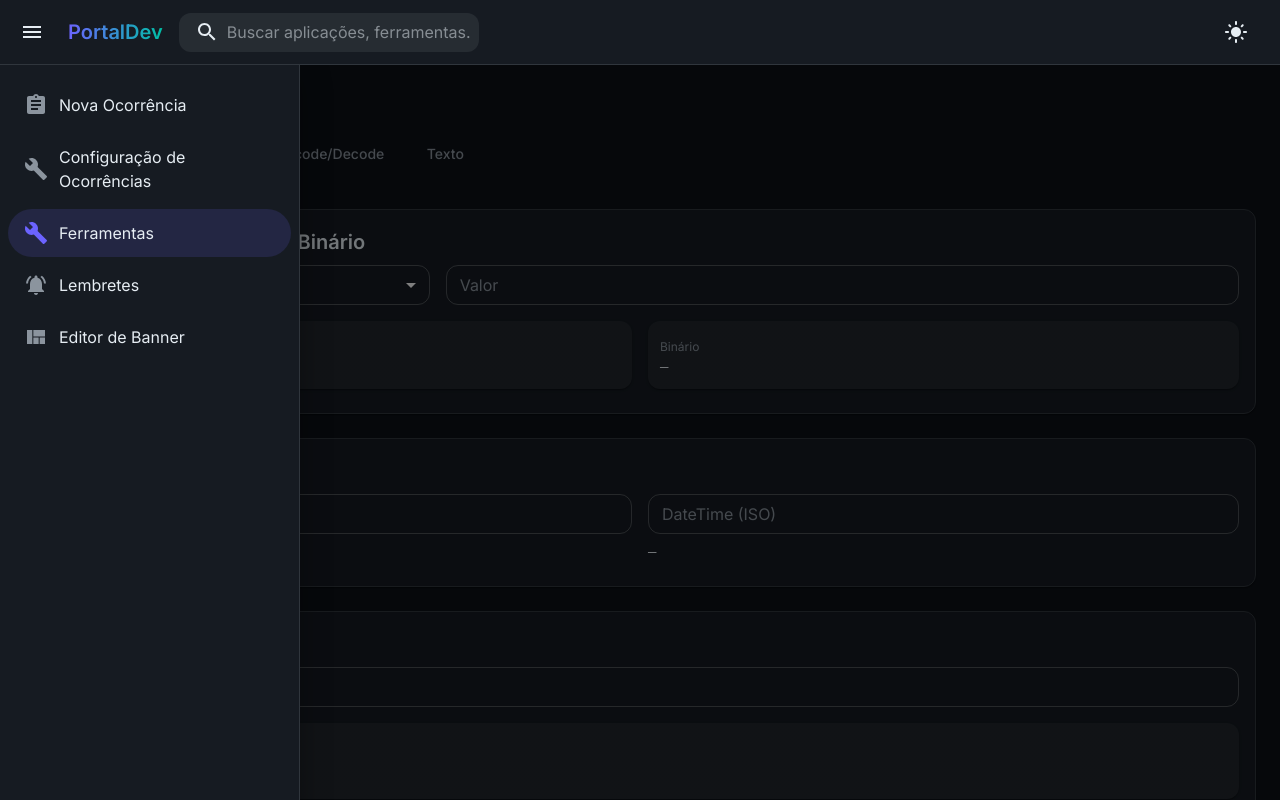
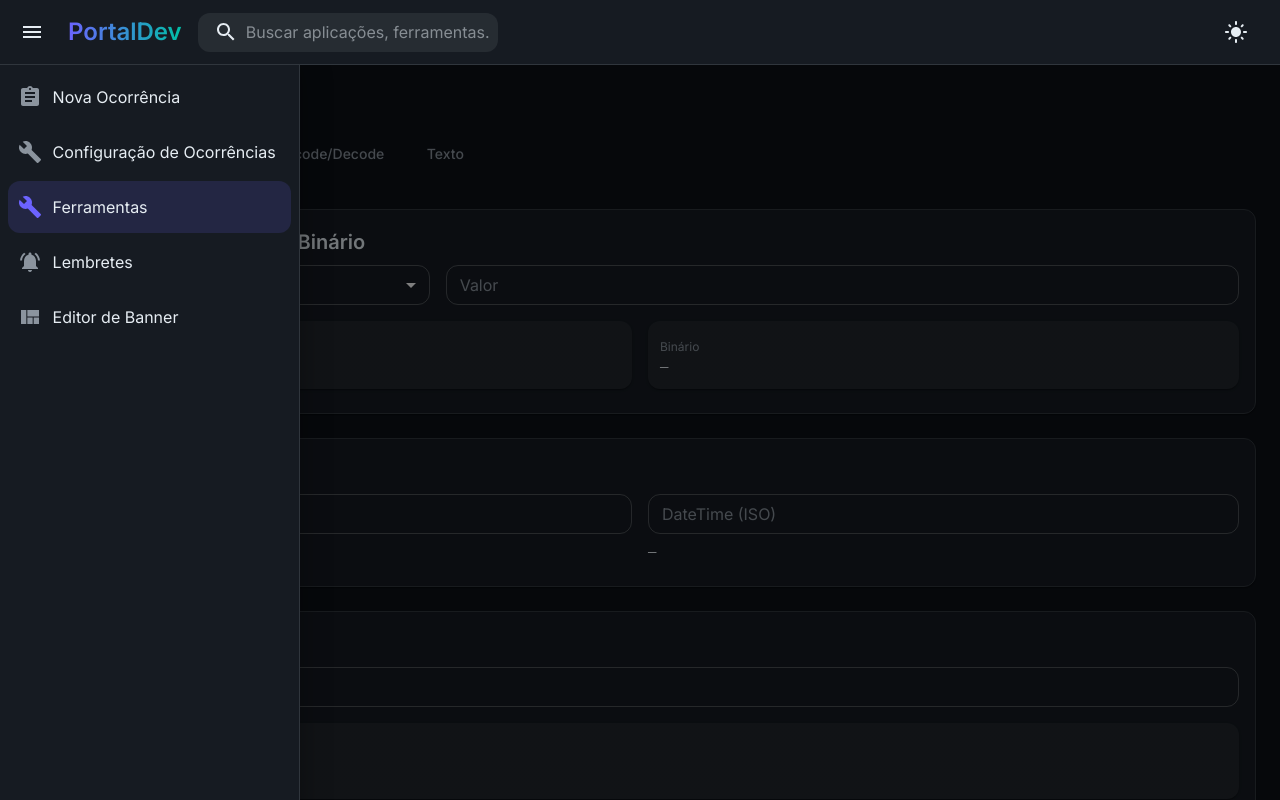
Before and after one commit to 4demar/projeto-base7, a React (Vite) app: page /ferramentas in a window 1280 px wide. Shown: the top 800 px of the page. Built offline with nearby package versions, Linux system fonts and the light colour scheme.

Commit message:
configuração de layout

```diff
--- a/src/components/ConfiguracaoOcorrencias/ModalSubtipo.tsx
+++ b/src/components/ConfiguracaoOcorrencias/ModalSubtipo.tsx
@@ -376,17 +376,18 @@ export default function ModalSubtipo({ aberto, tipos, subtipoEdicao, onFechar, o
                                                 ) : (
                                                     <ConfigScroll>
                                                         <ConfigCabecalho>
-                                                            <div className="col-campo">Campo</div>
+                                                            <div className="col-campo align-items-center">Campo</div>
 
-                                                            <div className="grupo-titulo grupo-cadastro">Tela de Cadastro</div>
-                                                            <div className="grupo-titulo grupo-editar">Tela de Edição</div>
-                                                            <div className="grupo-titulo grupo-obrigatorio">Obrigatório</div>
-                                                            <div className="grupo-titulo grupo-visualizar">Visualizar</div>
+                                                            <div className="grupo-titulo grupo-cadastro">Nova ocorrência</div>
+                                                            <div className="grupo-titulo grupo-editar">Editar ocorrência</div>
+                                                            <div className="grupo-titulo grupo-obrigatorio">Campo obrigatório</div>
+                                                            <div className="grupo-titulo grupo-visualizar">Ocorrência finalizada</div>
 
-                                                            <div className="sub">Exibir</div>
-                                                            <div className="sub">Cadastrar</div>
-                                                            <div className="sub">Exibir</div>
-                                                            <div className="sub">Editar</div>
+
+                                                            <div className="sub">Somente Leitura</div>
+                                                            <div className="sub">Editável</div>
+                                                            <div className="sub">Somente Leitura</div>
+                                                            <div className="sub">Editável</div>
 
                                                         </ConfigCabecalho>
 
@@ -397,9 +398,18 @@ export default function ModalSubtipo({ aberto, tipos, subtipoEdicao, onFechar, o
                                                                     <div className="nome-campo">{campo.label}</div>
 
                                                                     <div className="celula">
-                                                                        <ConfigCheck type="checkbox" aria-label="Cadastro - Visualizar"
-                                                                            checked={cfg.cadastroVisivel}
+
+                                                                        <ConfigCheck type="checkbox"
+                                                                            value=""
+                                                                            checked={undefined}
                                                                             onChange={(e) => alterarFlag(campo.id, "cadastroVisivel", e.target.checked)} />
+
+                                                                        {/* <div className="form-check">
+                                                                            <ConfigCheck className="form-check-input" type="checkbox" value="" id="checkIndeterminate">
+                                                                            <label className="form-check-label" for="checkIndeterminate">
+                                                                                Indeterminate checkbox
+                                                                            </label>
+                                                                        </div> */}
                                                                     </div>
                                                                     <div className="celula">
                                                                         <ConfigCheck type="checkbox" aria-label="Cadastro - Cadastrar"
--- a/src/components/ConfiguracaoOcorrencias/ModalTipo.tsx
+++ b/src/components/ConfiguracaoOcorrencias/ModalTipo.tsx
@@ -227,10 +227,10 @@ export default function ModalTipo({ aberto, tipoEdicao, onFechar, onSalvo }: Pro
                             <TabsScroll>
                                 <TabsCabecalho>
                                     <div className="col" />
-                                    <div className="col col-aba">Aba</div>
-                                    <div className="col col-fluxo">Visualizar</div>
-                                    <div className="col col-fluxo">Editar</div>
-                                    <div className="col col-fluxo">Cadastrar</div>
+                                    <div className="col d-flex justify-content-start">Exibição de abas</div>
+                                    <div className="col col-fluxo">Nova Ocorrência</div>
+                                    <div className="col col-fluxo">Editar Ocorrência</div>
+                                    <div className="col col-fluxo">Ocorrência Finalizada</div>
                                 </TabsCabecalho>
 
                                 {abasOrdenadas.map((aba, index) => {
@@ -251,19 +251,19 @@ export default function ModalTipo({ aberto, tipoEdicao, onFechar, onSalvo }: Pro
                                             </span>
                                             <span className="nome-aba">{aba.descricao}</span>
                                             <div className="celula">
-                                                <ConfigCheck type="checkbox" aria-label={`${aba.descricao} - Visualizar`}
-                                                    checked={cfg.visualizar}
-                                                    onChange={(e) => alterarFluxo(aba.id, "visualizar", e.target.checked)} />
+                                                <ConfigCheck type="checkbox"
+                                                    checked={cfg.cadastrar}
+                                                    onChange={(e) => alterarFluxo(aba.id, "cadastrar", e.target.checked)} />
                                             </div>
                                             <div className="celula">
-                                                <ConfigCheck type="checkbox" aria-label={`${aba.descricao} - Editar`}
+                                                <ConfigCheck type="checkbox"
                                                     checked={cfg.editar}
                                                     onChange={(e) => alterarFluxo(aba.id, "editar", e.target.checked)} />
                                             </div>
                                             <div className="celula">
-                                                <ConfigCheck type="checkbox" aria-label={`${aba.descricao} - Cadastrar`}
-                                                    checked={cfg.cadastrar}
-                                                    onChange={(e) => alterarFluxo(aba.id, "cadastrar", e.target.checked)} />
+                                                <ConfigCheck type="checkbox"
+                                                    checked={cfg.visualizar}
+                                                    onChange={(e) => alterarFluxo(aba.id, "visualizar", e.target.checked)} />
                                             </div>
                                         </TabsLinha>
                                     );
--- a/src/components/ConfiguracaoOcorrencias/modalStyles.ts
+++ b/src/components/ConfiguracaoOcorrencias/modalStyles.ts
@@ -14,22 +14,10 @@ export const ModalOverlay = styled.div`
     top: 50px;
 `;
 
-export const ModalCaixa = styled.div<{ largura?: number }>`
-    background: ${cores.superficie};
-    border-radius: 18px;
-    width: 100%;
-    max-width: ${({ largura }) => largura ?? 880}px;
-    max-height: 85vh;
-    display: flex;
-    flex-direction: column;
-    box-shadow: 0 24px 60px rgba(16, 24, 40, 0.25);
-    overflow: hidden;
-`;
-
 export const ModalCabecalho = styled.div`
     padding: 22px 26px 14px;
-    border-bottom: 1px solid ${cores.borda};
-    background: linear-gradient(180deg, #f8fafc 0%, #ffffff 100%);
+    border-bottom: 1px solid ${cores.neutro};
+    background: ${cores.neutroFundo}; //linear-gradient(180deg, #f8fafc 0%, #ffffff 100%);
 
     .titulo {
         display: flex;
@@ -74,6 +62,18 @@ export const ModalCabecalho = styled.div`
     position: relative;
 `;
 
+export const ModalCaixa = styled.div<{ largura?: number }>`
+    background: ${cores.fundo};
+    border-radius: 18px;
+    width: 100%;
+    max-width: ${({ largura }) => largura ?? 880}px;
+    max-height: 85vh;
+    display: flex;
+    flex-direction: column;
+    box-shadow: 0 24px 60px rgba(16, 24, 40, 0.25);
+    overflow: hidden;
+`;
+
 export const ModalCorpo = styled.div`
     padding: 22px 26px;
     overflow-y: auto;
@@ -82,11 +82,11 @@ export const ModalCorpo = styled.div`
 
 export const ModalRodape = styled.div`
     padding: 16px 26px;
-    border-top: 1px solid ${cores.borda};
+    border-top: 1px solid ${cores.neutro};
     display: flex;
     justify-content: flex-end;
     gap: 10px;
-    background: #fafbfd;
+    background: ${cores.neutroFundo};
 `;
 
 export const DuasColunas = styled.div`
@@ -568,8 +568,7 @@ export const ConfigLinha = styled.div`
 `;
 
 export const ConfigCheck = styled.input`
-    width: 18px;
-    height: 18px;
+
     cursor: pointer;
     accent-color: ${cores.azulAcento};
 
@@ -593,8 +592,9 @@ export const TabsCabecalho = styled.div`
     display: grid;
     grid-template-columns: ${GRADE_TABS};
     min-width: 520px;
-    background: #f8fafc;
+    background:  ${cores.neutroFundo};;
     border-bottom: 1px solid ${cores.borda};
+    align-items: center;
 
     .col {
         padding: 10px 6px;
--- a/src/components/Layout.tsx
+++ b/src/components/Layout.tsx
@@ -55,7 +55,7 @@ export default function Layout({menuItems}:props) {
                     <IconButton color="inherit" onClick={() => setDrawerOpen(!drawerOpen)} edge="start" sx={{ mr: 2 }}>
                         <MenuIcon />
                     </IconButton>
-                    <Typography variant="h6" noWrap sx={{ background: 'linear-gradient(90deg, #6C63FF, #00BFA6)', WebkitBackgroundClip: 'text', WebkitTextFillColor: 'transparent' }}>
+                    <Typography variant="h5" noWrap sx={{ background: 'linear-gradient(90deg, #6C63FF, #00BFA6)', WebkitBackgroundClip: 'text', WebkitTextFillColor: 'transparent' }}>
                         PortalDev
                     </Typography>
                     <SearchBox>
@@ -75,13 +75,13 @@ export default function Layout({menuItems}:props) {
                 </Toolbar>
             </AppBar>
             <Drawer variant="temporary" open={drawerOpen} onClose={() => setDrawerOpen(false)}
-                sx={{ '& .MuiDrawer-paper': { width: DRAWER_WIDTH, boxSizing: 'border-box', mt: '65px' } }}
+                sx={{ '& .MuiDrawer-paper': { width: DRAWER_WIDTH, boxSizing: 'border-box', mt: '55px' } }}
                 ModalProps={{ keepMounted: true }}>
                 <List sx={{ pt: 2 }}>
                     {menuItems.map((item) => (
                         <ListItemButton key={item.path} selected={location.pathname === item.path}
                             onClick={() => { navigate(item.path); setDrawerOpen(false); }}
-                            sx={{ mx: 1, borderRadius: 2, mb: 0.5, '&.Mui-selected': { bgcolor: 'rgba(108,99,255,0.15)', '&:hover': { bgcolor: 'rgba(108,99,255,0.25)' } } }}>
+                            sx={{ padding: 1.2, mx: 1, borderRadius: 1, mb: 0.5, '&.Mui-selected': { bgcolor: 'rgba(108,99,255,0.15)', '&:hover': { bgcolor: 'rgba(108,99,255,0.25)' } } }}>
                             <ListItemIcon sx={{ color: location.pathname === item.path ? 'primary.main' : 'text.secondary', minWidth: 35 }}>
                                 {item.icon}
                             </ListItemIcon>
```
